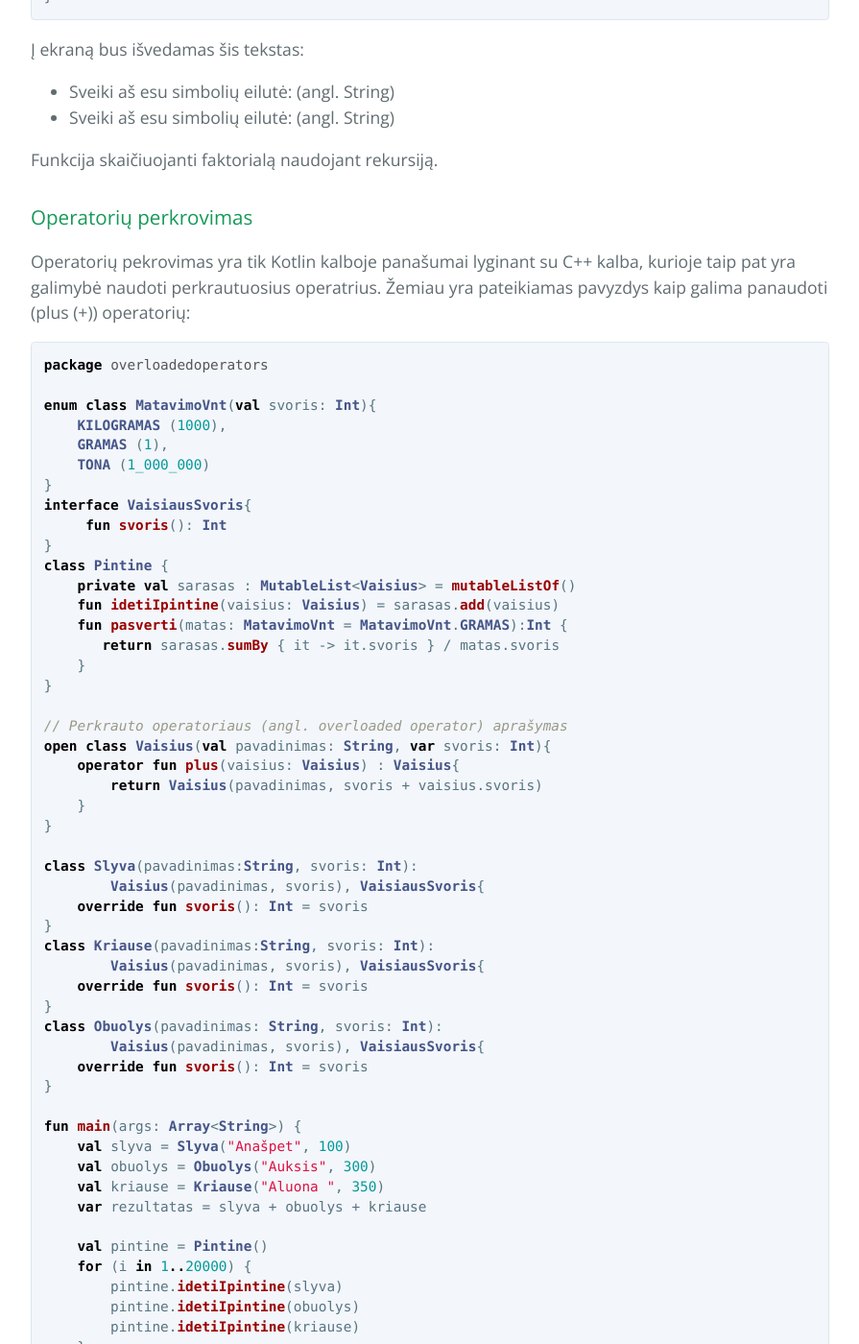
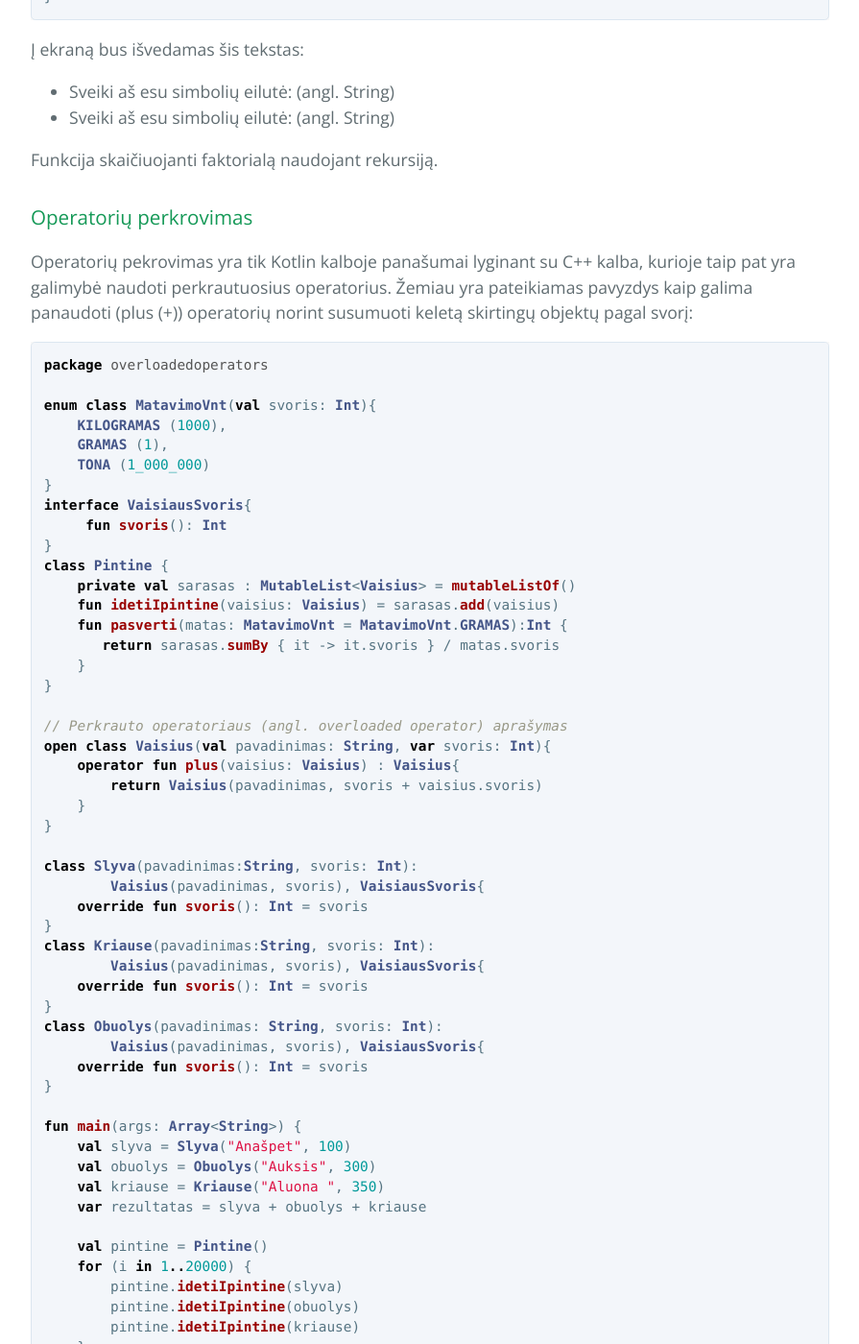
Before and after one commit to eif-courses/Java-Lecture-Notes, a Jekyll site: the page built from _posts/2017-10-29-overloading-kotlin-vs-java.md, in a window 1280 px wide and 1400 px high, scrolled down 5221 px. Shown: the whole window at 96% size, without its empty margins (192-1087 px from the left). Built offline with Jekyll 4.4.1, drawn with Linux system fonts in a browser that asks for light colours; part of the change alters nothing that is shown; some of the changed text lies outside the part shown.

Commit message:
Update 2017-10-29-overloading-kotlin-vs-java.md

````diff
--- a/_posts/2017-10-29-overloading-kotlin-vs-java.md
+++ b/_posts/2017-10-29-overloading-kotlin-vs-java.md
@@ -207,7 +207,7 @@ Funkcija skaičiuojanti faktorialą naudojant rekursiją.
 
 ### Operatorių perkrovimas
 
-Operatorių pekrovimas yra tik Kotlin kalboje panašumai lyginant su C++ kalba, kurioje taip pat yra galimybė naudoti perkrautuosius operatrius. Žemiau yra pateikiamas pavyzdys kaip galima panaudoti (plus (+)) operatorių:
+Operatorių pekrovimas yra tik Kotlin kalboje panašumai lyginant su C++ kalba, kurioje taip pat yra galimybė naudoti perkrautuosius operatorius. Žemiau yra pateikiamas pavyzdys kaip galima panaudoti (plus (+)) operatorių norint susumuoti keletą skirtingų objektų pagal svorį:
 
 ```kotlin
 package overloadedoperators
@@ -266,7 +266,13 @@ fun main(args: Array<String>) {
     println("Viso vaisių naudojant overloaded operatorių (plus (+)): ${rezultatas.svoris} g")
 }
 ```
-
+Įvykdžius programą į ekraną išvestas tekstas:
+```
+Viso vaisių idėtų į pintinę: 15000000 g
+Viso vaisių idėtų į pintinę: 15000 kg
+Viso vaisių idėtų į pintinę: 15 t
+Viso vaisių naudojant overloaded operatorių (plus (+)): 750 g
+```
 
 
 https://www.programiz.com/kotlin-programming/operator-overloading
````
